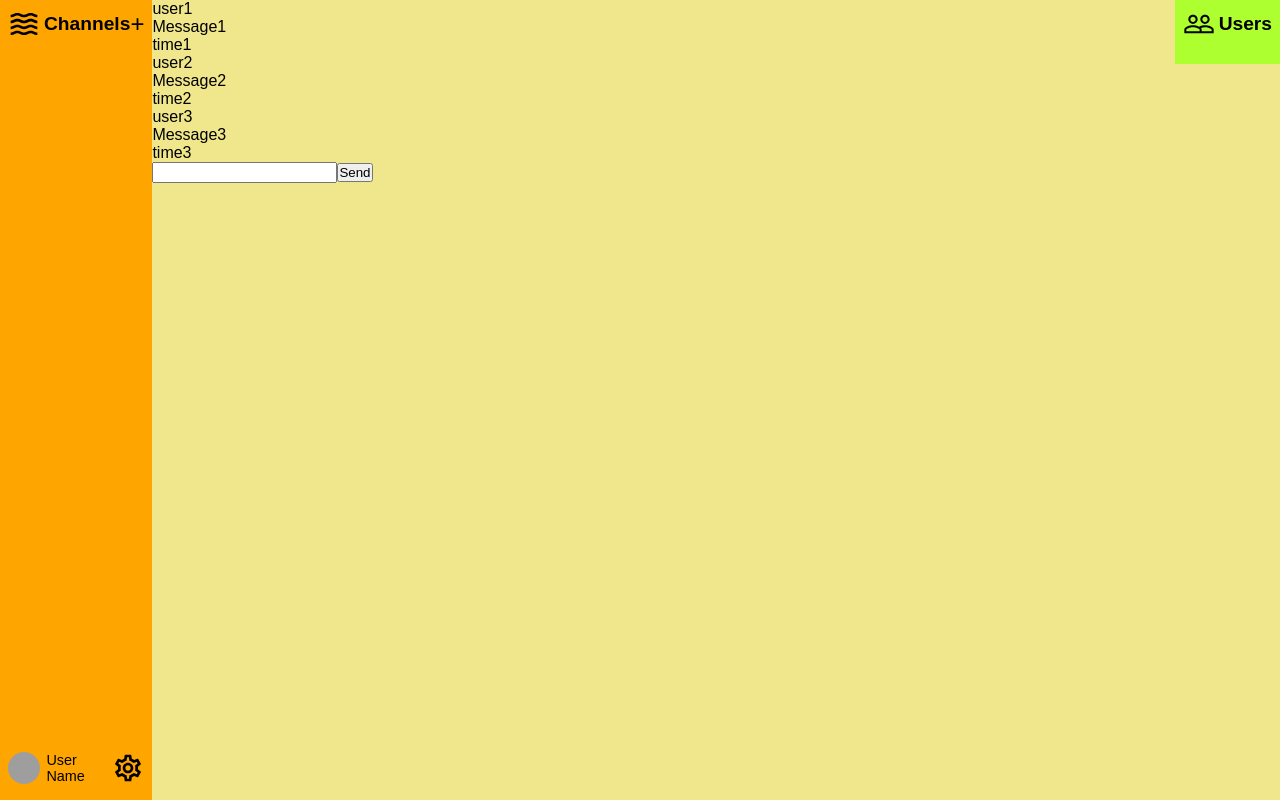
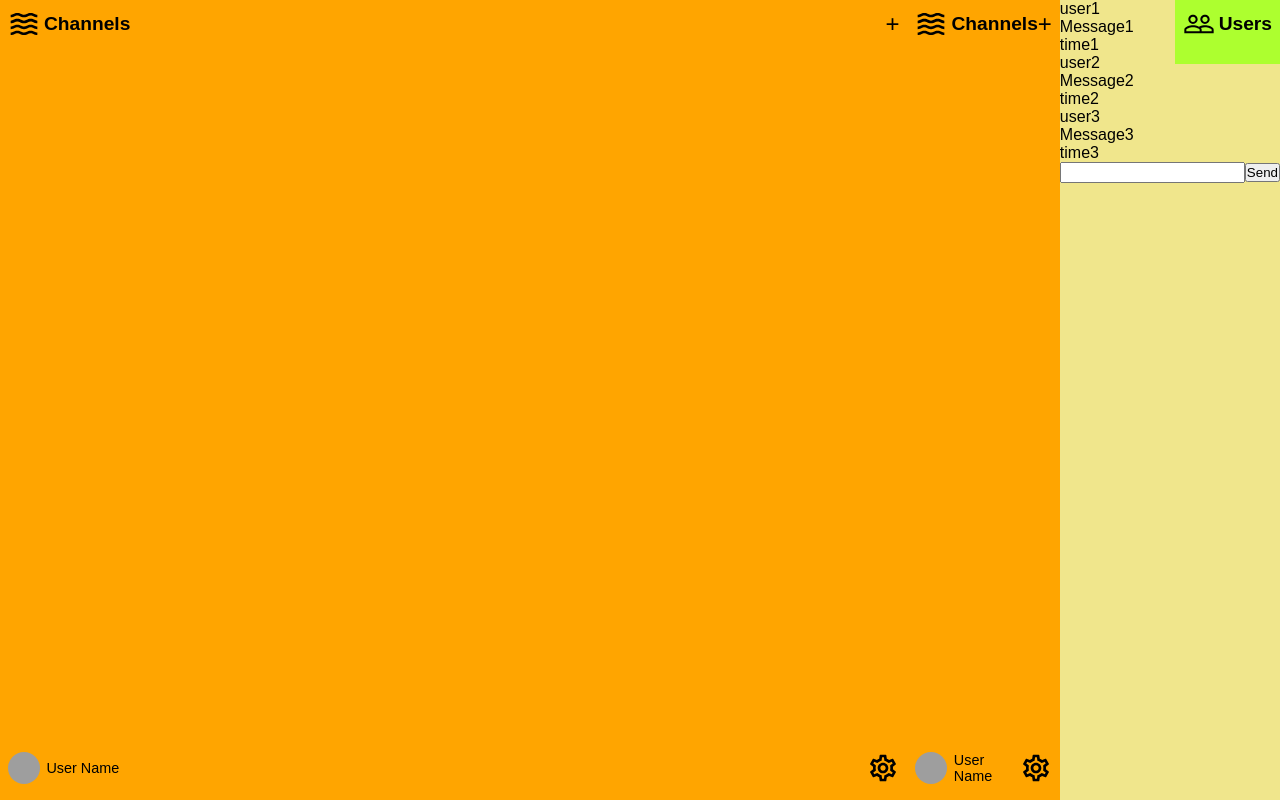
Before and after one commit to alexxbull/rpchat, a React (Create React App) app in the folder frontend/: page / in a window 1280 px wide. Built offline with nearby package versions, Linux system fonts and the light colour scheme; grey boxes are pictures that could not be loaded.

Commit message:
added Channels and Users components to render

```diff
--- a/frontend/src/App.js
+++ b/frontend/src/App.js
@@ -3,6 +3,8 @@ import React, { useState, useEffect } from 'react';
 import Backdrop from './components/Backdrop/Backdrop.js'
 import Toolbar from './containers/Toolbar/Toolbar.js'
 import Chat from './containers/Chat/Chat.js';
+import Channels from './components/Channels/Channels.js';
+import Users from './components/Users/Users.js';
 
 const rem = 16
 
@@ -21,7 +23,9 @@ function App() {
     <div className="App">
       <Backdrop />
       {toolbar}
+      <Channels />
       <Chat />
+      <Users />
     </div>
   );
 }
```
